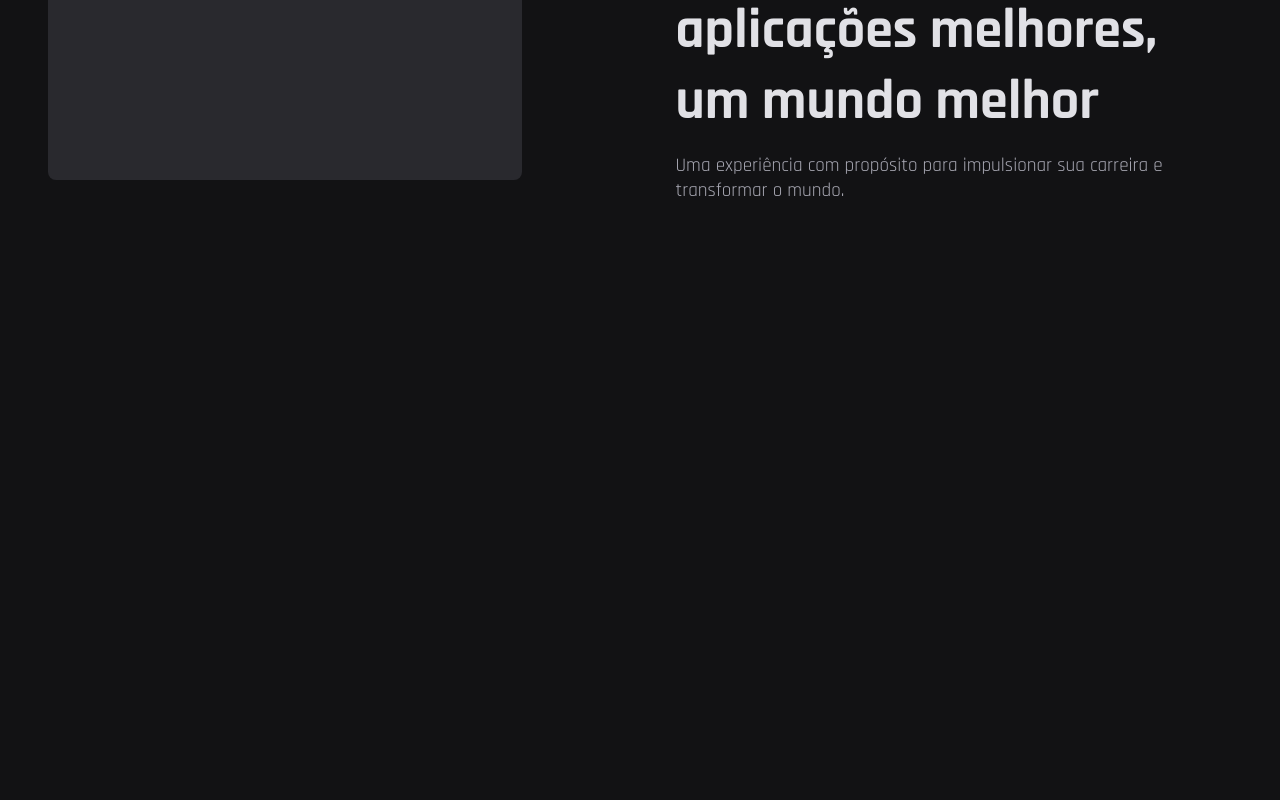
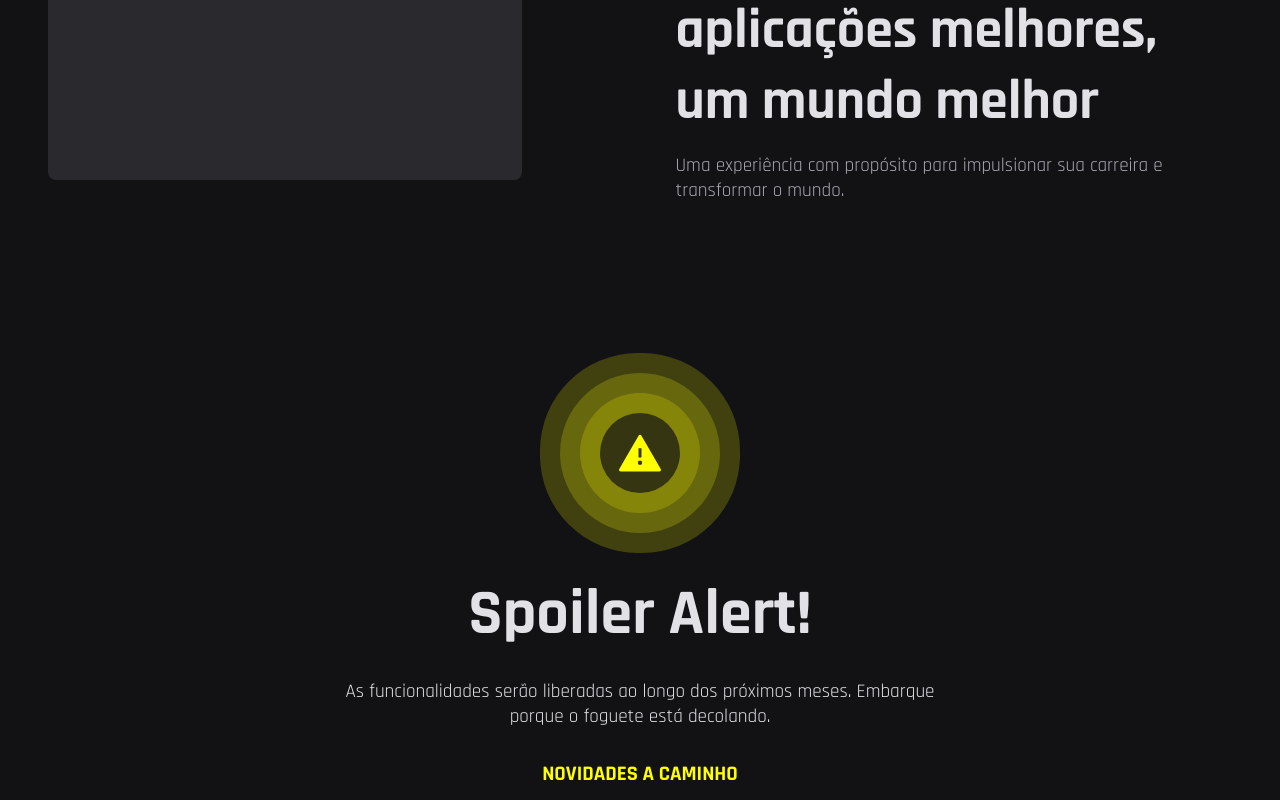
Before and after one commit to gabriel-github/rocketclone, a React (Create React App) app: page / in a window 1280 px wide. Shown: the part 2336-3136 px from the top of the page. Before the commit the page ends 2576 px from the top, so only its background shows below. Built offline with nearby package versions, Linux system fonts and the light colour scheme.

Commit message:
adicionando section alert

```diff
--- a/src/App.js
+++ b/src/App.js
@@ -12,6 +12,8 @@ import Conection from './components/Conection'
 import Reward from './components/Reward'
 import Devs from './components/Devs'
 
+import Alert from './components/Alert'
+
 function App() {
   return (
     <>
@@ -23,6 +25,7 @@ function App() {
       <Conection/>
       <Reward/>
       <Devs/>
+      <Alert/>
     </>
   );
 }
--- /dev/null
+++ b/src/components/Alert/index.js
@@ -0,0 +1,26 @@
+import React from "react";
+import { AiFillWarning } from "react-icons/ai";
+
+import { Container, Content } from "./style";
+
+function Alert() {
+  return (
+    <Container>
+      <Content>
+        <div className="icon">
+          <AiFillWarning color={"yellow"} size={"3rem"} />
+        </div>
+        <h1>Spoiler Alert!</h1>
+
+        <p>
+          As funcionalidades serão liberadas ao longo dos próximos meses.
+          Embarque porque o foguete está decolando.
+        </p>
+
+        <h4>novidades a caminho</h4>
+      </Content>
+    </Container>
+  );
+}
+
+export default Alert;
--- /dev/null
+++ b/src/components/Alert/style.js
@@ -0,0 +1,67 @@
+import styled from "styled-components";
+import { gray } from "../Colors/colors";
+
+export const Container = styled.div`
+  width: 100%;
+  height: 20vh;
+  display: flex;
+  height: 50vh;
+  justify-content: center;
+  align-items: center;
+  margin-top: 10rem;
+`;
+
+export const Content = styled.div`
+  width: 100%;
+  max-width: 1300px;
+  height: 100%;
+  display: flex;
+  flex-direction: column;
+  justify-content: center;
+  align-items: center;
+  color: ${gray};
+  text-align: center;
+
+  .icon {
+    display: flex;
+    justify-content: center;
+    align-items: center;
+    width: 5rem;
+    height: 5rem;
+    border-radius: 50%;
+    background: rgba(255, 255, 0, 0.15);
+    box-shadow:
+    0 0 0 20px rgba(255, 255, 0, 0.2),
+    0 0 0 40px rgba(255, 255, 0, 0.2),
+    0 0 0 60px rgba(255, 255, 0, 0.2);
+  }
+
+  h1 {
+    margin-top: 5rem;
+    font-size: 4rem;
+  }
+
+  p {
+      color: ${gray};
+      width: 50%;
+      margin-top: 1.5rem;
+      font-size: 1.2rem;
+  }
+
+  h4 {
+      margin-top: 2rem;
+      font-size: 1.3rem;
+      color: yellow;
+      text-transform: uppercase;
+  }
+
+  @media (max-width: 800px) {
+      h1 {
+          font-size: 3rem;
+      }
+
+      p {
+          width: 80%;
+      }
+  }
+`;
--- a/src/components/Devs/index.js
+++ b/src/components/Devs/index.js
@@ -1,9 +1,5 @@
 import React from "react";
-
-import { FaReact, FaGitSquare, FaJsSquare, FaPython } from "react-icons/fa";
 import { Container, Content } from "./style";
-
-import { pink } from "../Colors/colors";
 
 export default function Reward() {
   return (
```
Also changed, not shown: 1 other file (tests, documents, lock files or other folders).
